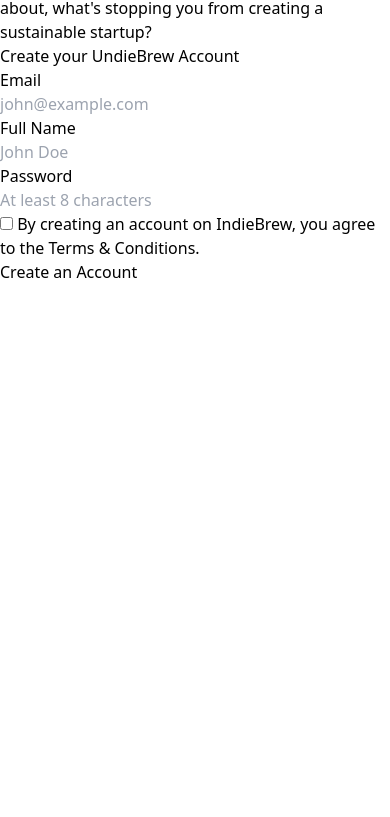
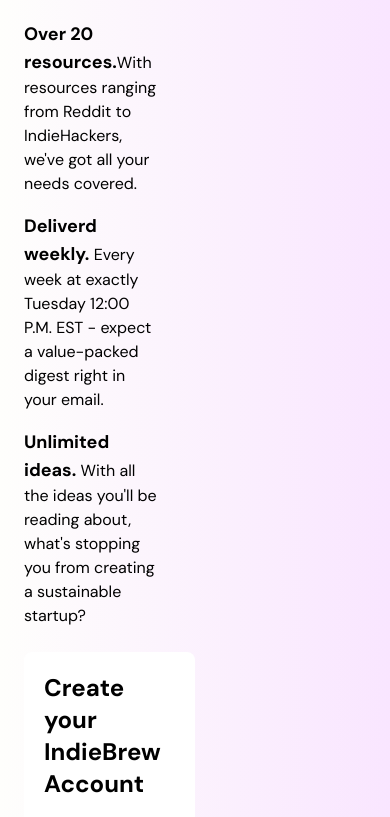
Before and after one commit to Ahmed7019/Indie-landing-page, a website: page signup.html in a window 390 px wide. Shown: the part 281-1098 px from the top of the page. Before the commit the page ends 844 px from the top, so only its background shows below. Drawn offline with Linux system fonts and the light colour scheme.

Commit message:
made the sign up page responsive and added gradient to the bg

```diff
--- a/signup.html
+++ b/signup.html
@@ -6,63 +6,88 @@
     <meta name="viewport" content="width=device-width, initial-scale=1.0">
     <title>Signup</title>
     <link rel="stylesheet" href="dist/output.css">
+    <link rel="preconnect" href="https://fonts.googleapis.com">
+    <link rel="preconnect" href="https://fonts.gstatic.com" crossorigin>
+    <link href="https://fonts.googleapis.com/css2?family=DM+Sans:opsz,wght@9..40,400;9..40,700&display=swap"
+        rel="stylesheet">
+    <link rel="stylesheet" href="src/input.css">
+    <link rel="stylesheet" href="Assets/fontawesome-free-6.4.2-web/css/fontawesome.css">
+    <link rel="stylesheet" href="Assets/fontawesome-free-6.4.2-web/css/solid.css">
 </head>
 
-<body>
+<body class="font-dm signup-gradient">
     <!-- header -->
     <header>
+        <div class="p-6 md:p-14">
             <nav>
-            <div>
+                <div class="flex justify-between">
                     <img src="Assets/Logo.svg" alt="logo">
+                    <div class="flex items-center justify-between">
+                        <a href="index.html"><img src="Assets/Back Arrow.svg" alt="back"
+                                class="border border-gray-200 rounded p-3 shadow-sm shadow-gray-300 bg-gray-100"></a>
+                                <p class="hidden sm:block font-bold ml-4">Back to hompage</p>
+                    </div>
 
-                <a href="index.html"><img src="Assets/Back Arrow.svg" alt="back"> Back to hompage</a>
 
                 </div>
             </nav>
+        </div>
     </header>
     <main>
-        <div>
-            <h2>
+        <div class="p-6 md:flex justify-between items-center md:p-14">
+            <div class="mb-6 w-[40%]">
+                <h2 class="text-3xl font-bold">
                     Create Your personalized feed.
                 </h2>
-            <p><span>Over 20 resources.</span>With resources ranging from Reddit to IndieHackers, we've got all your
+
+                <i class="fa-solid fa-baloon"></i>
+                <p class="mt-4 text-black"><span class="text-lg font-semibold">Over 20 resources.</span>With resources ranging from
+                    Reddit to IndieHackers, we've got all your
                     needs covered.</p>
-            <p>
-                <span>Deliverd weekly.</span>
+                <p class="mt-4">
+                    <span class="text-lg font-semibold">Deliverd weekly.</span>
                     Every week at exactly Tuesday 12:00 P.M. EST - expect a value-packed digest right in your email.
                 </p>
-            <p>
-                <span>Unlimited ideas.</span>
+                <p class="mt-4">
+                    <span class="text-lg font-semibold">Unlimited ideas.</span>
                     With all the ideas you'll be reading about, what's stopping you from creating a sustainable startup?
                 </p>
             </div>
-        <div>
-            <form method="get">
-                <h2>Create your UndieBrew Account</h2>
+            <div class="w-[50%]">
+                <form method="get" class="bg-white rounded-lg p-4">
+                    <h2 class="p-1  text-2xl font-bold mb-4">Create your IndieBrew Account</h2>
 
-                <div>
-                    <label for="email">Email</label>
+                    <div class="p-1">
+                        <label for="email" class="font-bold mb-4">Email</label>
                         <br>
-                    <input type="email" name="email" id="email" placeholder="john@example.com">
+                        <input type="email" name="email" id="email" placeholder="john@example.com"
+                            class=" w-full p-3 my-3 rounded border border-gray-200">
                     </div>
-                <div> <label for="name">Full Name</label>
+                    <div class="p-1"> <label for="name" class="font-bold mb-4">Full Name</label>
                         <br>
-                    <input type="text" name="fullname" id="name" placeholder="John Doe">
+                        <input type="text" name="fullname" id="name" placeholder="John Doe"
+                            class=" w-full p-3 my-3 rounded border border-gray-200">
                     </div>
-                <div>
-                    <label for="passwd">Password</label>
+                    <div class="p-1">
+                        <label for="passwd" class="font-bold">Password</label>
                         <br>
-                    <input type="password" name="password" id="passwd" placeholder="At least 8 characters">
+                        <input type="password" name="password" id="passwd" placeholder="At least 8 characters"
+                            class=" w-full p-3 rounded border my-3 border-gray-200">
                     </div>
-                <div>
-                    <input type="checkbox" name="checkbox" id="checkbox">
-                    <label for="checkbox">
-                        By creating an account on IndieBrew, you agree to the <a href="#">Terms & Conditions.</a>
+                    <div class="p-1 my-3">
+                        <input type="checkbox" name="checkbox" id="checkbox" class="rounded-lg">
+                        <label for="checkbox" class="w-full">
+                            By creating an account on IndieBrew, you agree to the <a href="#"
+                                class="underline decoration-indigo-700 decoration-2 font-bold text-indigo-700">Terms &
+                                Conditions.</a>
                         </label>
                     </div>
-                <input type="submit" value="Create an Account">
+                    <input type="submit" value="Create an Account"
+                        class="inline-block w-full text-center bg-indigo-500 text-white p-4 rounded">
                 </form>
             </div>
+        </div>
+
     </main>
 </body>
 
--- a/src/input.css
+++ b/src/input.css
@@ -16,4 +16,13 @@
     );
     border: transparent;
   }
+
+  .signup-gradient {
+    background: hsl(287, 100%, 92%);
+    background: linear-gradient(
+      to right,
+      rgb(254, 254, 252) 0%,
+      hsl(286, 100%, 95%) 100%
+    );
+  }
 }
```
Also changed, not shown: dist/output.css. Lines whose indentation alone changed are shown as unchanged.
